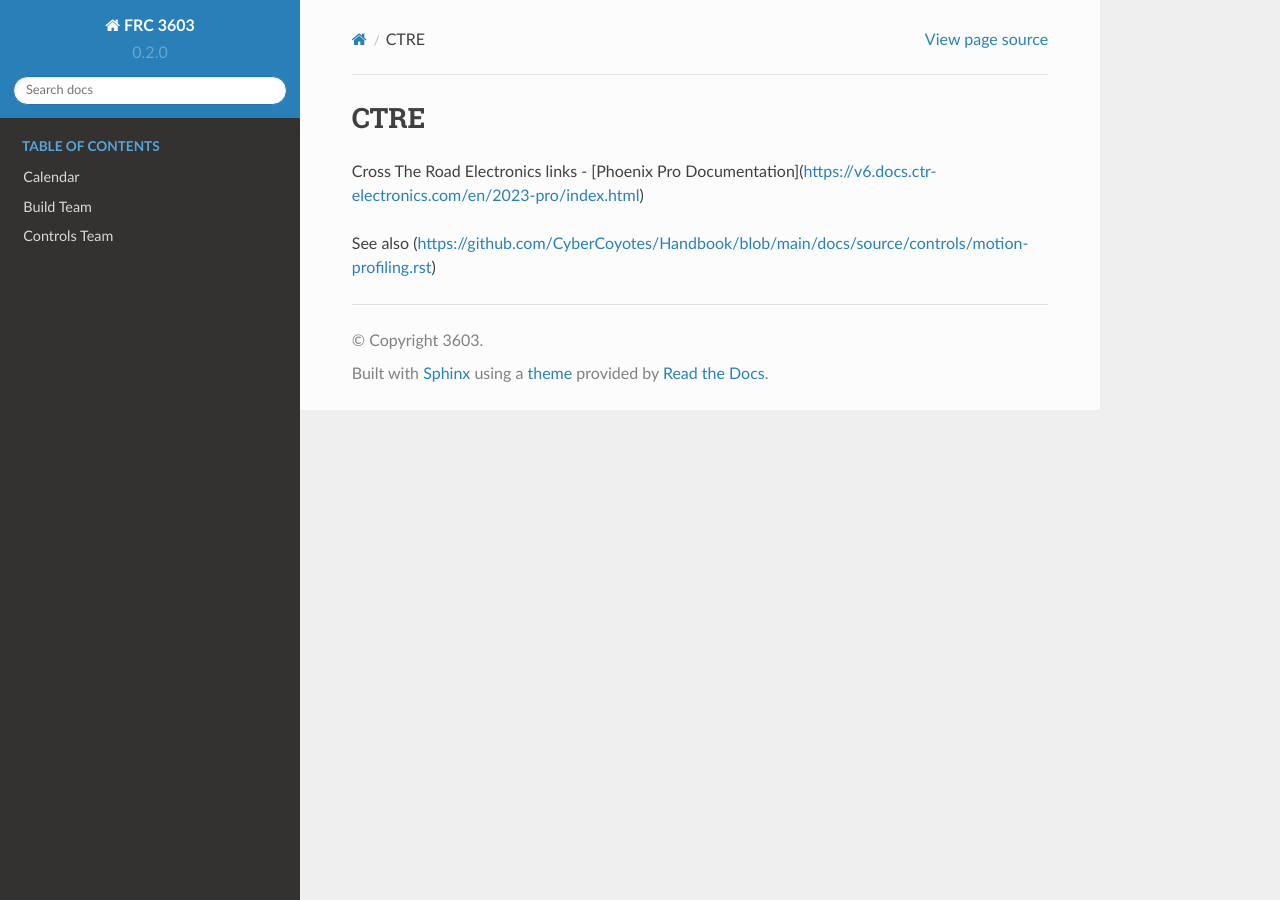
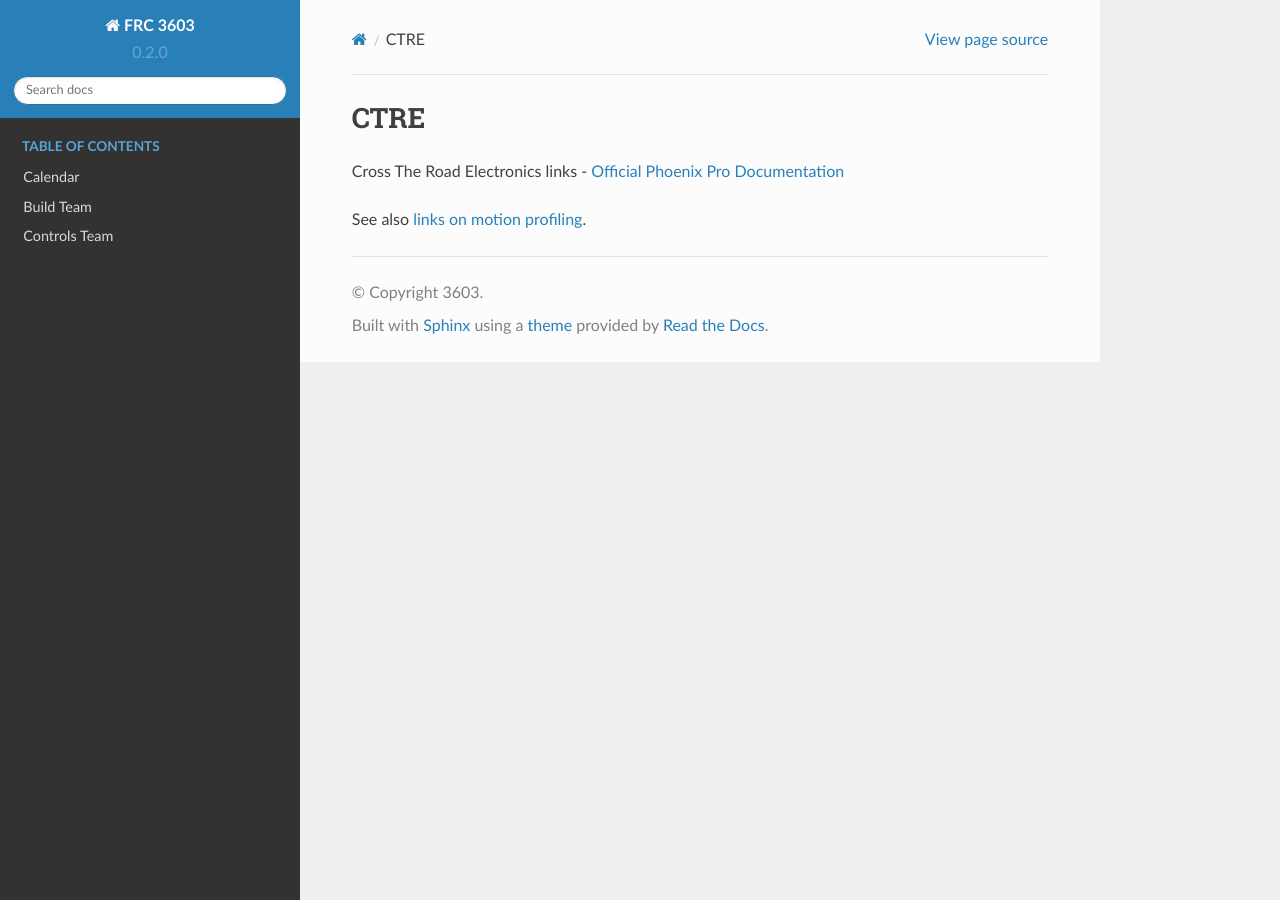
Before and after one commit to CyberCoyotes/3603-CodingHandbook, a Sphinx documentation site: the page built from docs/source/controls/ctre.rst, in a window 1280 px wide. Built offline with Sphinx 7.4.7 and the Read the Docs theme 2.0.0, drawn with Linux system fonts in a browser that asks for light colours; pages that are not in the unit, such as notebooks, are missing from menus.

Commit message:
Update ctre.rst

```diff
--- a/docs/source/controls/ctre.rst
+++ b/docs/source/controls/ctre.rst
@@ -1,8 +1,8 @@
-=======
+====
 CTRE
-=======
+====
 
 Cross The Road Electronics links
-- [Phoenix Pro Documentation](https://v6.docs.ctr-electronics.com/en/2023-pro/index.html)
+- `Official Phoenix Pro Documentation <https://v6.docs.ctr-electronics.com/en/2023-pro/index.html>`_
 
-See also (https://github.com/CyberCoyotes/Handbook/blob/main/docs/source/controls/motion-profiling.rst)
+See also `links on motion profiling <https://github.com/CyberCoyotes/Handbook/blob/main/docs/source/controls/motion-profiling.rst>`_.
```
